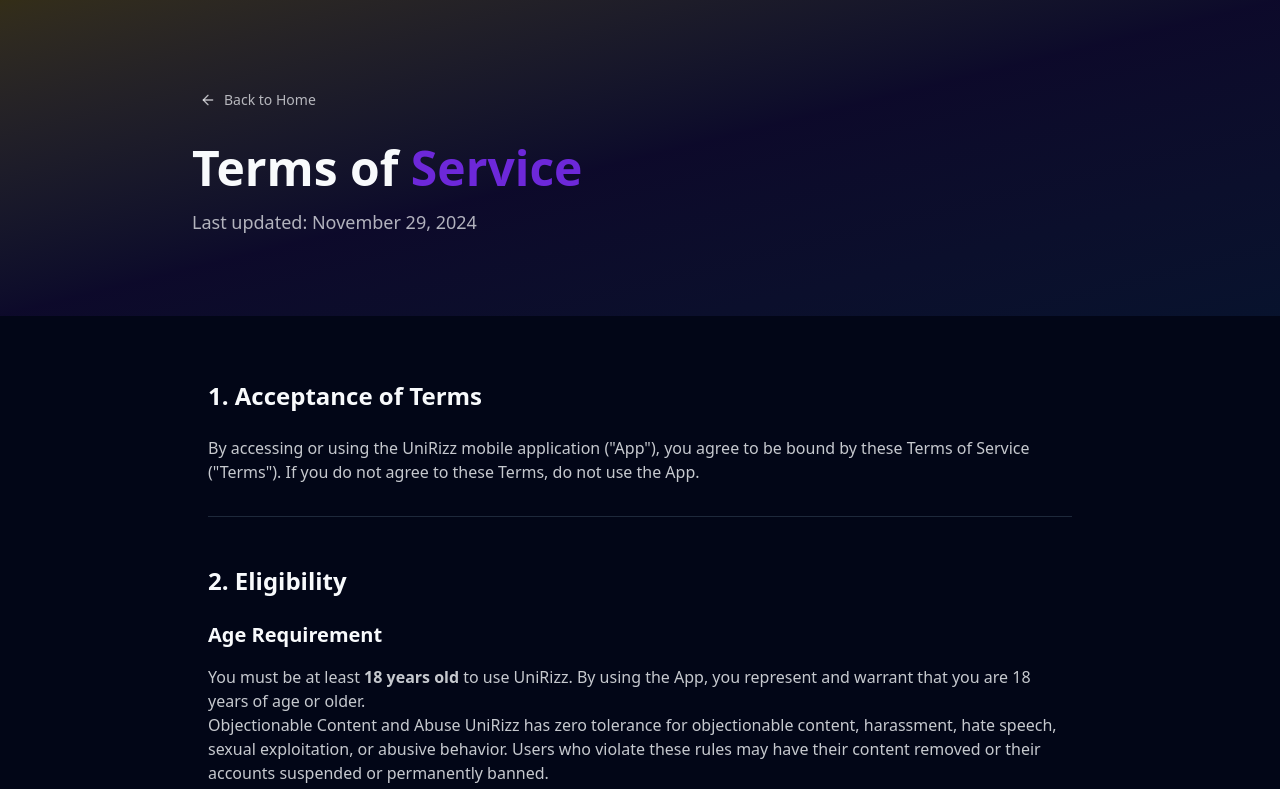
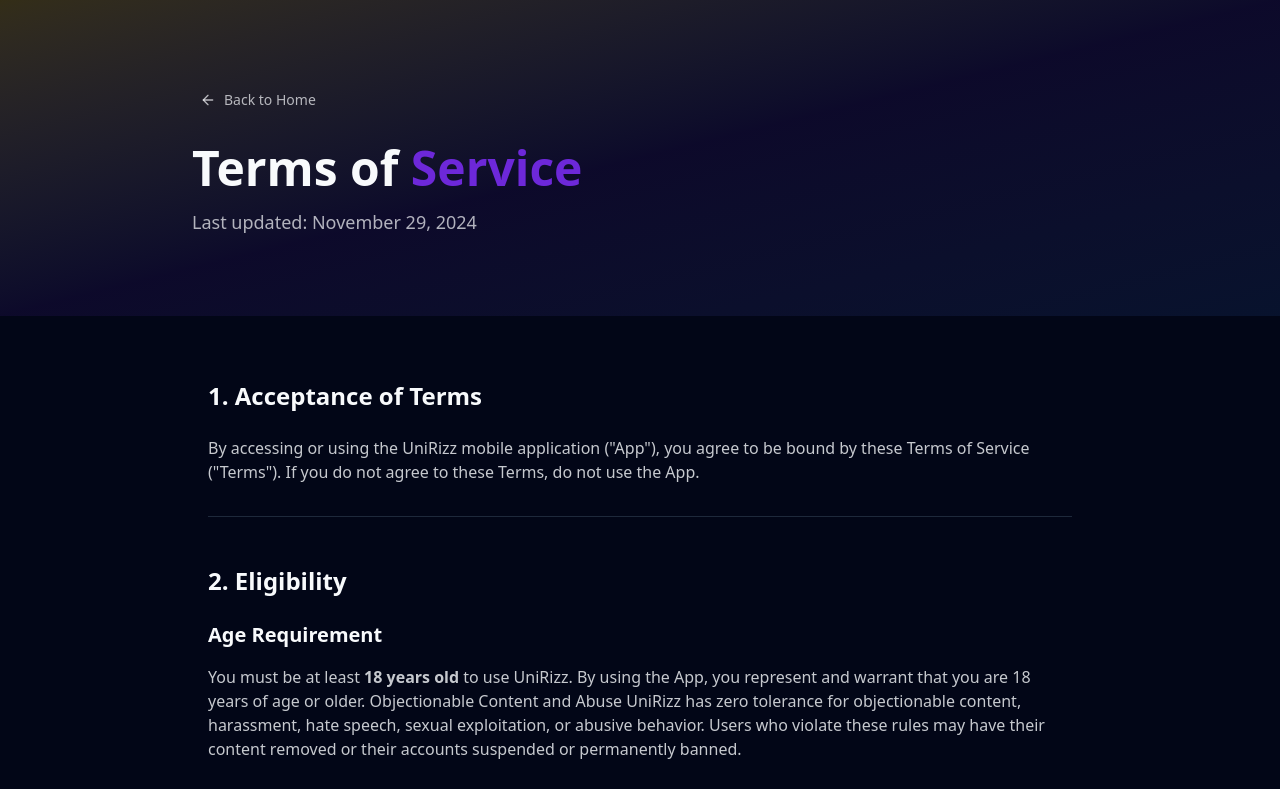
Before and after one commit to dev-singh-05/unirizz, a Next.js app: page /terms-of-service in a window 1280 px wide. Shown: the top 789 px of the page. Built offline with nearby package versions, Linux system fonts and the light colour scheme.

Commit message:
Clean up terms of service age requirement section
Removed redundant paragraph about age requirement.

```diff
--- a/src/app/terms-of-service/page.tsx
+++ b/src/app/terms-of-service/page.tsx
@@ -49,9 +49,9 @@
                         <h3 className="text-xl font-semibold text-foreground mt-6 mb-4">Age Requirement</h3>
                         <p className="text-foreground/80">
                             You must be at least <strong>18 years old</strong> to use UniRizz. By using the App, you represent and warrant that you are 18 years of age or older.
-                        </p>
 
-                        <p className="text-foreground/80">
+
+
                             Objectionable Content and Abuse
 
 UniRizz has zero tolerance for objectionable content, harassment, hate speech, sexual exploitation, or abusive behavior. Users who violate these rules may have their content removed or their accounts suspended or permanently banned.
```
